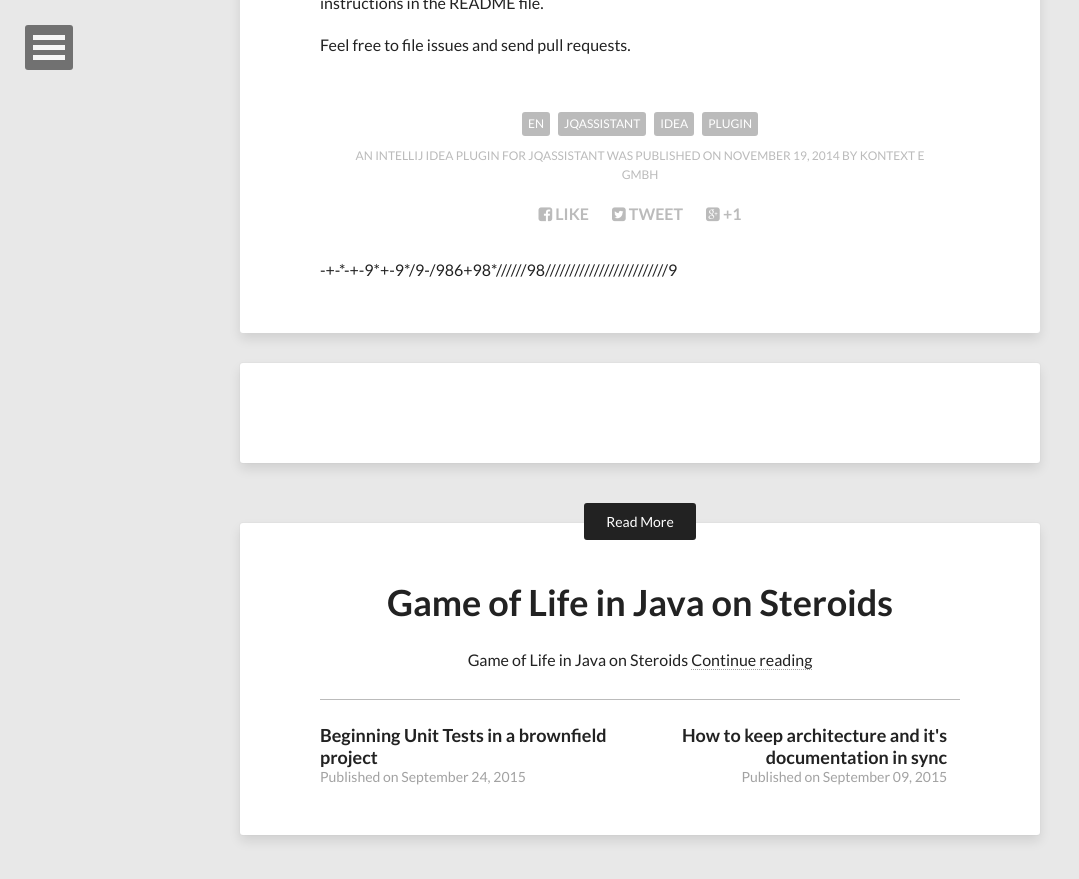
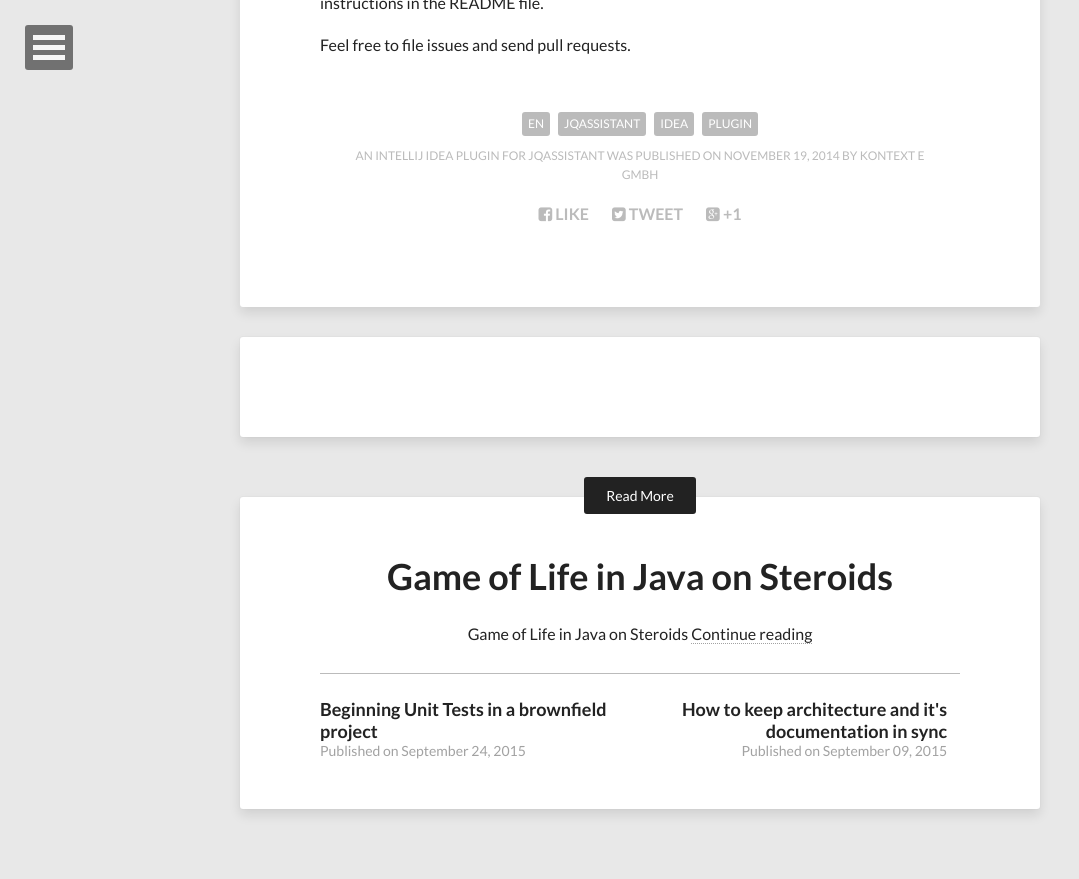
Before and after one commit to kontext-e/kontext-e.github.io, a Jekyll site: the page built from _posts/2014-11-19-idea-jqassistant-plugin.md, in a window 1280 px wide and 900 px high, scrolled down 642 px. Shown: the top 879 px of the window, without its empty margins (0-1079 px from the left). Built offline with Jekyll 4.4.1, drawn with Linux system fonts in a browser that asks for light colours; nearby versions of some CDN libraries.

Commit message:
fixed unwanted text

```diff
--- a/_layouts/post.html
+++ b/_layouts/post.html
@@ -59,7 +59,7 @@
         <span class="author vcard"><span class="fn"><a href="{{ site.url }}/about/" title="About {{ site.owner.name }}">{{ site.owner.name }}</a></span></span>
         {% if page.share != false %}{% include social-share.html %}{% endif %}
       </footer>
--+-*-+-9*+-9*/9-/986+98*//////98/////////////////////////9    </div><!-- /.entry-content -->
+    </div><!-- /.entry-content -->
     {% if page.comments != false %}<section id="disqus_thread"></section><!-- /#disqus_thread -->{% endif %}
     {% if site.related_posts.size %}{% include read-more.html %}{% endif %}
   </article>
```
